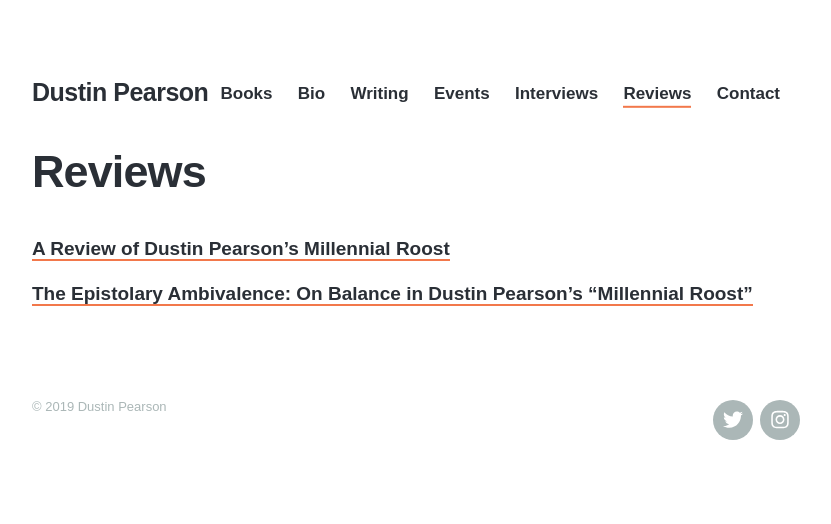
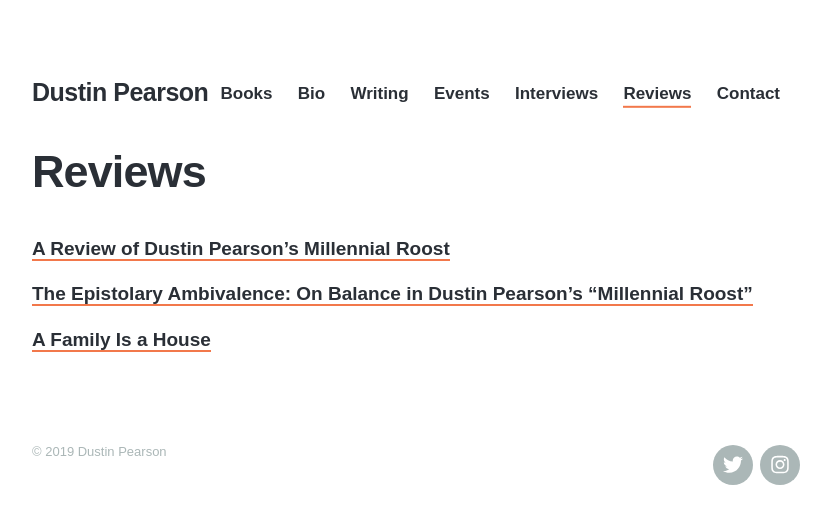
Before and after one commit to strikhar/dustinkpearson, a Jekyll site: the page built from _pages/reviews.md, in a window 1280 px wide. Shown: the top 524 px of the page, without its empty margins (224-1055 px from the left). Built offline with Jekyll 4.4.1, drawn with Linux system fonts in a browser that asks for light colours; nearby versions of some CDN libraries; some web fonts are replaced.

Commit message:
Update reviews.md

```diff
--- a/_pages/reviews.md
+++ b/_pages/reviews.md
@@ -7,3 +7,5 @@
 [A Review of Dustin Pearson’s Millennial Roost](http://haydensferryreview.com/haydensferryreview/millennialroost)
 
 [The Epistolary Ambivalence: On Balance in Dustin Pearson’s “Millennial Roost”](https://sites.lsa.umich.edu/mqr/2018/09/the-epistolary-ambivalence-on-balance-in-dustin-pearsons-millennial-roost/)
+
+[A Family Is a House](https://coalhillreview.com/a-family-is-a-house/)
```
